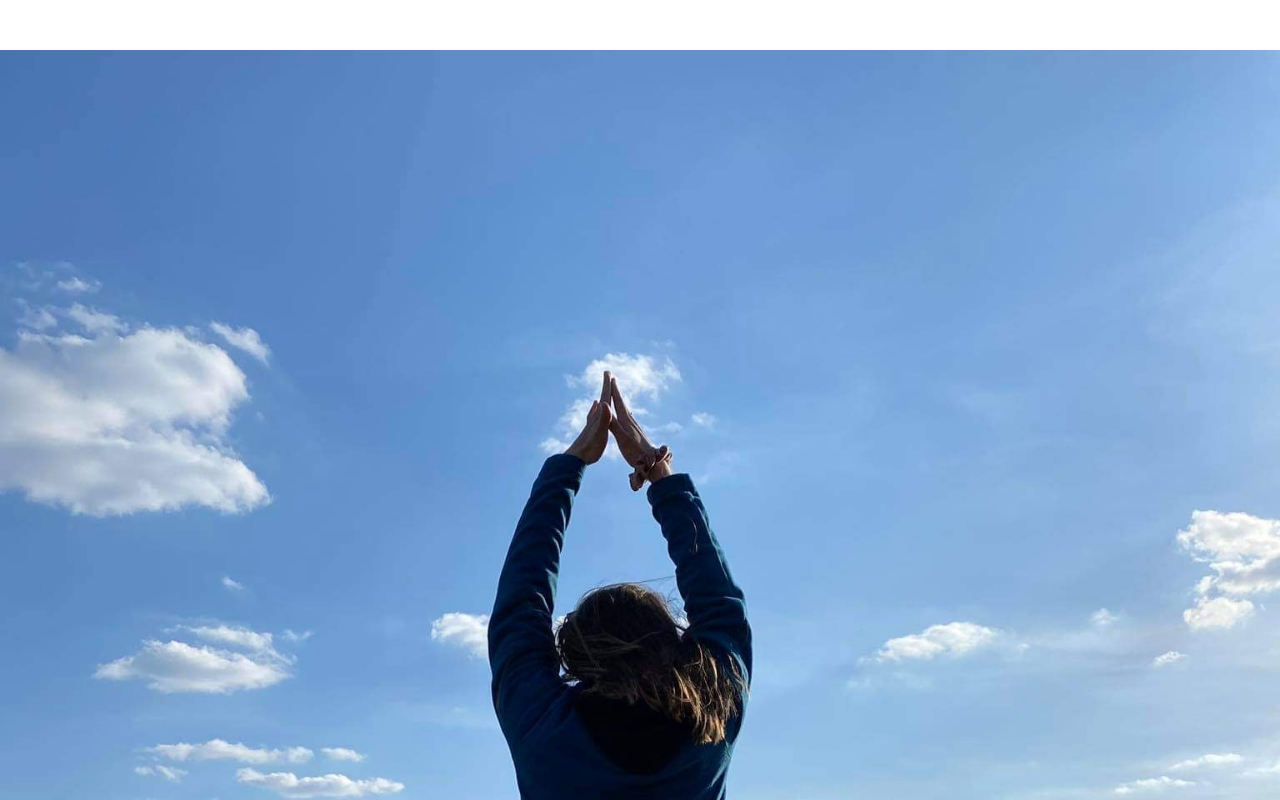
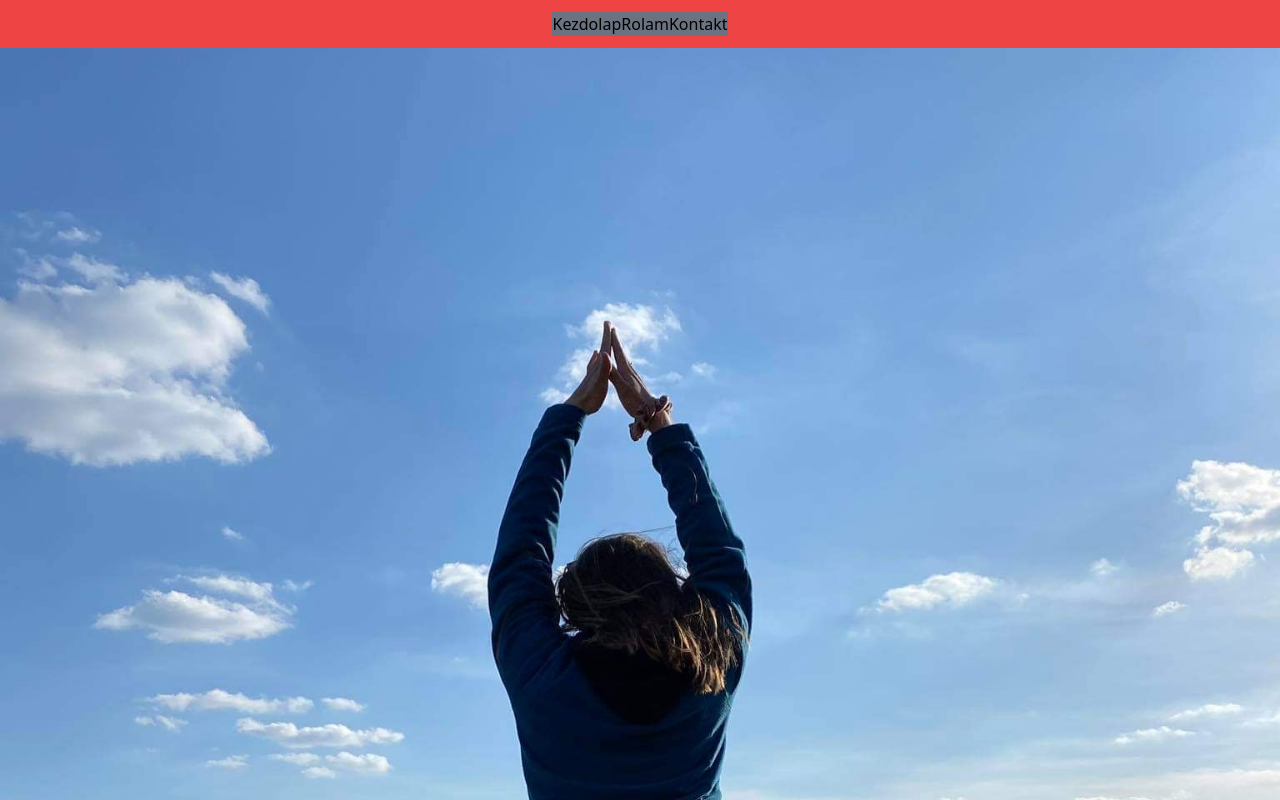
Before and after one commit to gkevinb/kincso-yoga-v2, a Next.js app: page / in a window 1280 px wide. Shown: the top 800 px of the page. Built offline with nearby package versions, Linux system fonts and the light colour scheme.

Commit message:
Use tailwind for navbar

```diff
--- a/components/Navigation.js
+++ b/components/Navigation.js
@@ -1,6 +1,5 @@
 import React, { useEffect, useState } from "react";
 import MenuIcon from "@material-ui/icons/Menu";
-
 
 function Navigation() {
   const [toggle, setToggle] = useState(false);
@@ -22,19 +21,23 @@ function Navigation() {
   }, [toggle]);
 
   return (
-        <div className="navigation">
-            <div className="navigation__modal bg-gray-500" style={{ width: width }}>
+    <div className="flex fixed w-full h-12 bg-red-500 justify-end items-center md:justify-center">
+      <div className="bg-gray-500 hidden md:flex justify-center">
         <h1>Kezdolap</h1>
         <h1>Rolam</h1>
         <h1>Kontakt</h1>
       </div>
-            <div className="navbar">
+      <div
+        className={
+          toggle
+            ? "bg-blue-400 fixed flex h-screen w-screen inset-0"
+            : "hidden"
+        }>
         <h1>Kezdolap</h1>
         <h1>Rolam</h1>
         <h1>Kontakt</h1>
       </div>
-
-            <div onClick={openMenu} className="navigation__menu">
+      <div onClick={openMenu} className="md:hidden z-50 justify-self-end">
         <MenuIcon fontSize="large" />
       </div>
     </div>
--- a/styles/globals.css
+++ b/styles/globals.css
@@ -4,7 +4,7 @@
 
 /* // @import './assets/scss/variables'; */
 
-.navigation__menu {
+/* .navigation__menu {
     z-index: 1000;
     position: fixed;
     top: 0;
@@ -53,4 +53,4 @@ h1 {
     .navbar {
         display: none;
     }
-}
+} */
```
Also changed, not shown: pages/index.js (+13 -16 lines). Lines whose indentation alone changed are shown as unchanged.
